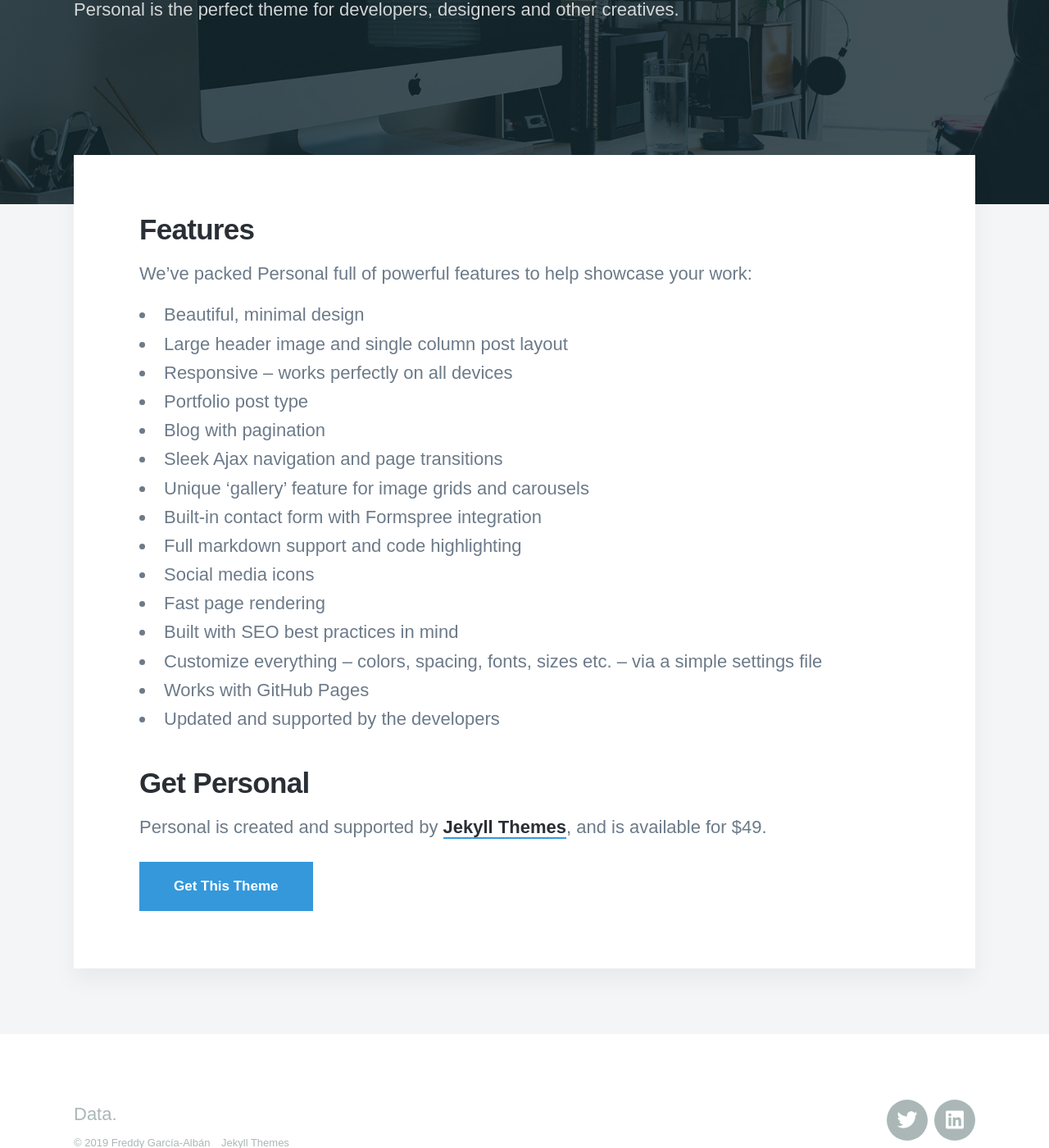
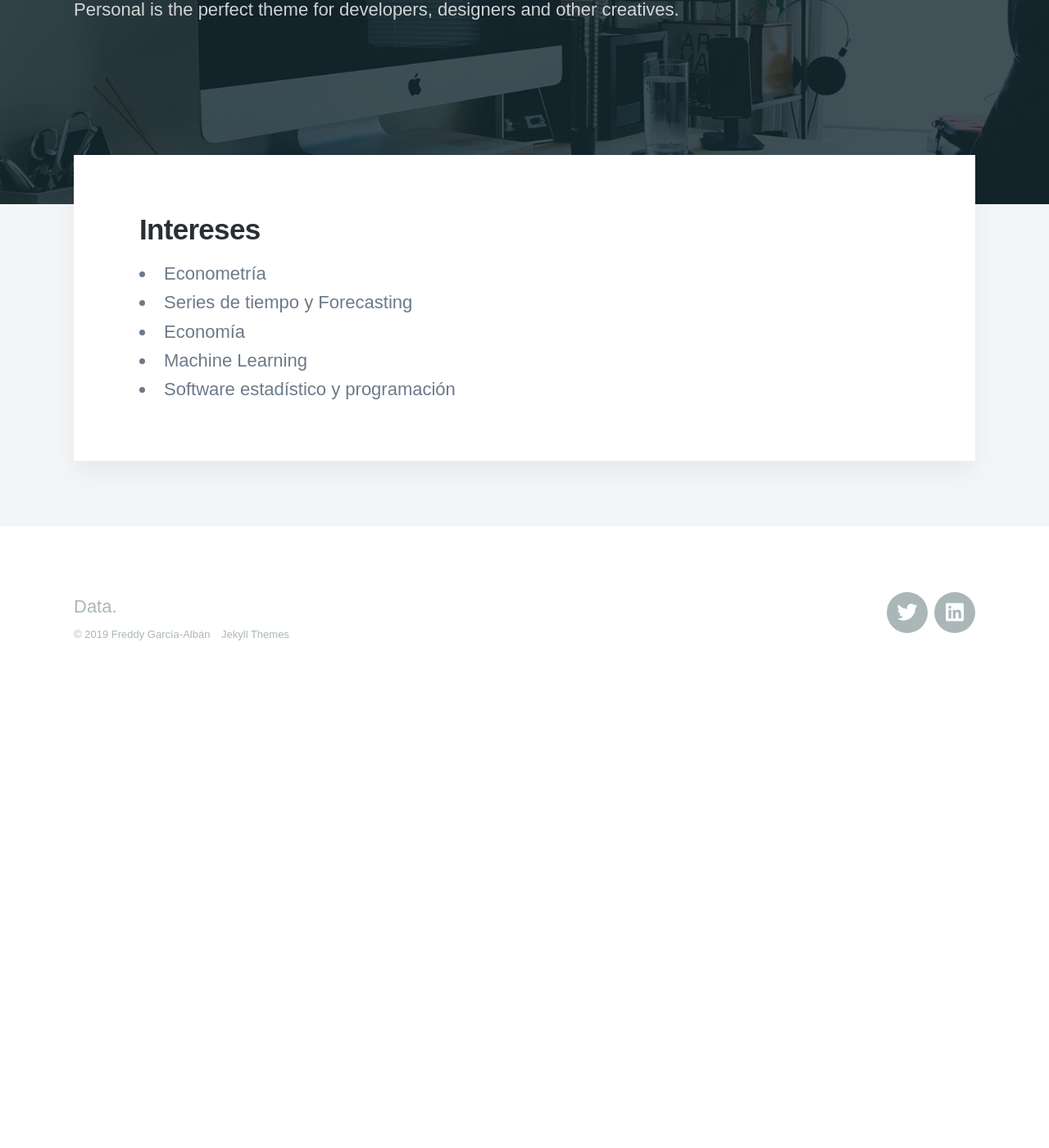
Before and after one commit to EnexFG/EnexFG.github.io, a Jekyll site: the page built from _pages/about.md, in a window 1280 px wide and 1400 px high, scrolled down 343 px. Shown: the whole window at 82% size. Built offline with Jekyll 4.4.1, drawn with Linux system fonts in a browser that asks for light colours; nearby versions of some CDN libraries; some web fonts are replaced; after the commit the page ends 1203 px from its top, so only the background shows below that.

Commit message:
Update about.md

```diff
--- a/_pages/about.md
+++ b/_pages/about.md
@@ -5,28 +5,10 @@
 featured_image: /images/demo/about.jpg
 ---
 
-## Features
+## Intereses
 
-We've packed Personal full of powerful features to help showcase your work:
-
-* Beautiful, minimal design
-* Large header image and single column post layout
-* Responsive – works perfectly on all devices
-* Portfolio post type
-* Blog with pagination
-* Sleek Ajax navigation and page transitions
-* Unique 'gallery' feature for image grids and carousels
-* Built-in contact form with Formspree integration
-* Full markdown support and code highlighting
-* Social media icons
-* Fast page rendering
-* Built with SEO best practices in mind
-* Customize everything – colors, spacing, fonts, sizes etc. – via a simple settings file
-* Works with GitHub Pages
-* Updated and supported by the developers
-
-## Get Personal
-
-Personal is created and supported by [Jekyll Themes](https://jekyllthemes.io), and is available for $49.
-
-<a href="https://jekyllthemes.io/theme/personal-website-jekyll-theme" class="button button--large">Get This Theme</a>
+* Econometría
+* Series de tiempo y Forecasting
+* Economía
+* Machine Learning
+* Software estadístico y programación
```
